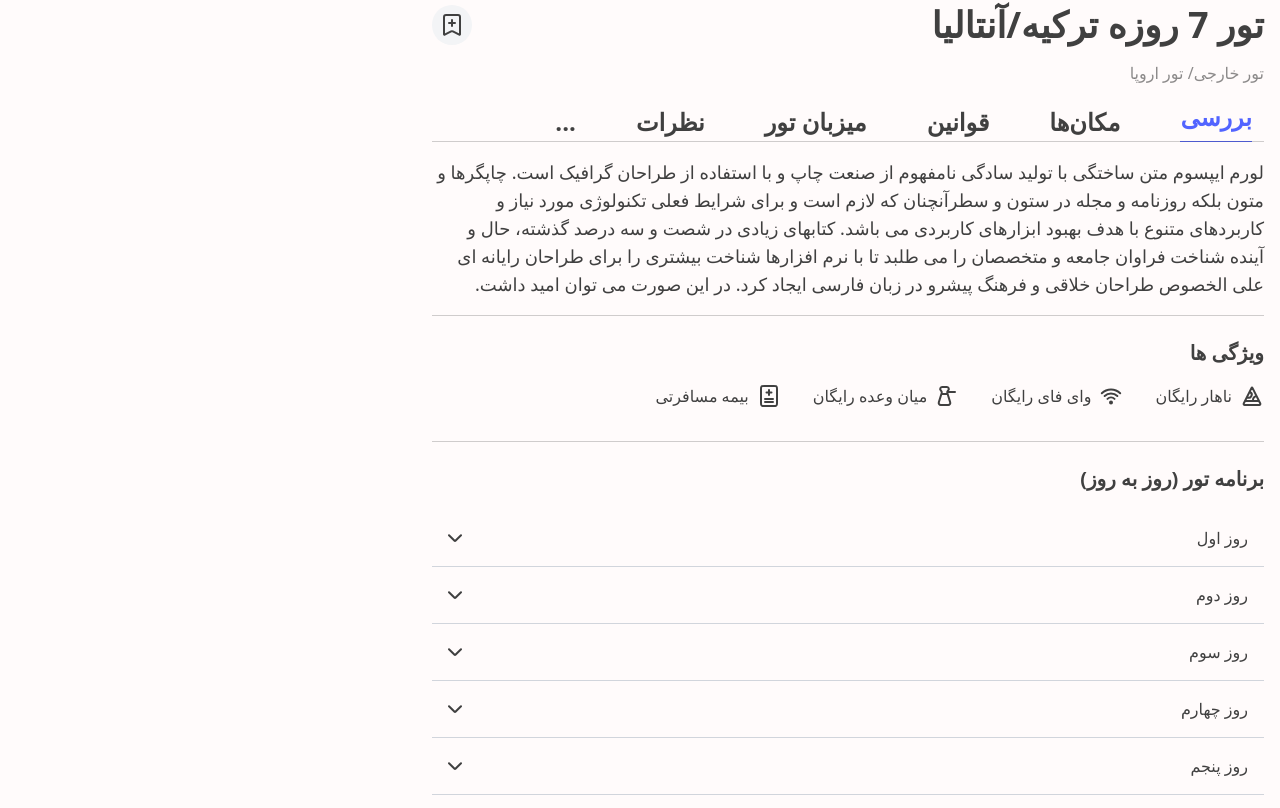
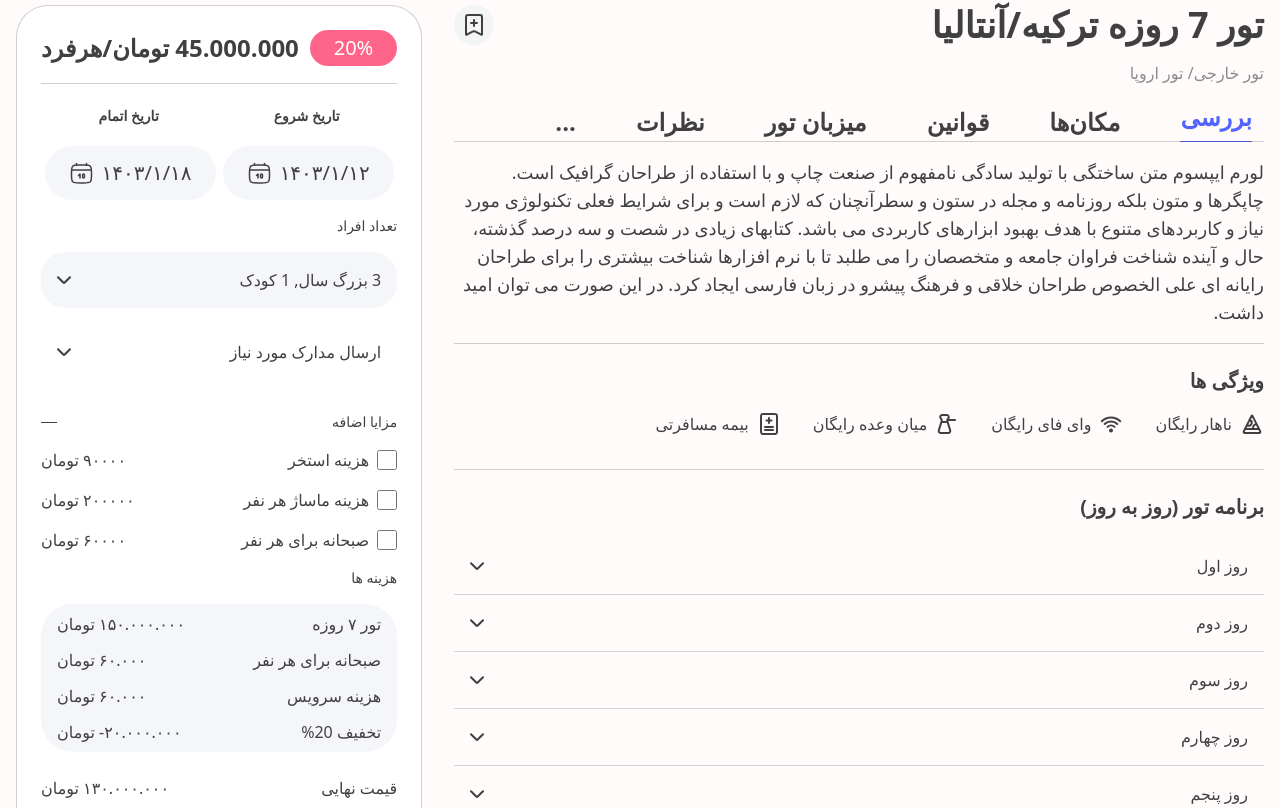
Before and after one commit to AliRezaAzdast/travel-agency, a React (Vite) app: page /detail in a window 1280 px wide. Shown: the part 792-1600 px from the top of the page. Built offline with nearby package versions, Linux system fonts and the light colour scheme.

Commit message:
finished a most of the detail page pant css will add a fuctinality and little ajustment to ui after wrting back end if i do ?

```diff
--- a/components/AccordionItem.jsx
+++ b/components/AccordionItem.jsx
@@ -1,13 +1,13 @@
 import { useState } from "react";
 
-export default function AccordionItem({ title, content }) {
+export default function AccordionItem({ title, content, className }) {
   const [isOpen, setIsOpen] = useState(false);
 
   return (
-    <div className="border-b border-gray-300">
+    <div className={`border-b border-gray-300 ${className}`}>
       <button
         onClick={() => setIsOpen(!isOpen)}
-        className="w-full flex justify-between items-center p-4 text-left hover:bg-gray-100"
+        className="w-full flex justify-between items-center p-4 text-left rounded-t-3xl hover:bg-gray-100"
       >
         <span className="font-medium">{title}</span>
         <svg
@@ -27,7 +27,7 @@ export default function AccordionItem({ title, content }) {
         </svg>
       </button>
       {isOpen && (
-        <div className="p-4 text-sm text-gray-600 bg-gray-50">{content}</div>
+        <div className="p-4 text-sm text-gray-600 bg-gray-50 rounded-b-3xl">{content}</div>
       )}
     </div>
   );
--- a/pages/Detail.jsx
+++ b/pages/Detail.jsx
@@ -48,7 +48,7 @@ function Detail() {
               viewBox="0 0 24 24"
               stroke-width="1.5"
               stroke="currentColor"
-              class="size-6"
+              className="size-6"
             >
               <path
                 stroke-linecap="round"
@@ -62,7 +62,7 @@ function Detail() {
               viewBox="0 0 24 24"
               stroke-width="1.5"
               stroke="currentColor"
-              class="size-6"
+              className="size-6"
             >
               <path
                 stroke-linecap="round"
@@ -80,7 +80,7 @@ function Detail() {
         </div>
       </div>
       {/* right and left content */}
-      <div className="flex justify-between mt-5">
+      <div className="flex justify-between mt-5 gap-x-8">
         {/* right content */}
         <div className="flex-2/3">
           {/* header part start */}
@@ -230,7 +230,223 @@ function Detail() {
           </div>
         </div>
         {/* left content */}
-        <div className="flex-1/3"></div>
+        <div className="flex-1/3 border border-[#40404040] rounded-4xl bg-white p-6">
+          {/* header with off and price */}
+          <div className="flex items-center justify-between">
+            <span className="bg-[#FF6588] text-white text-xl rounded-3xl px-6 py-1">
+              20%
+            </span>
+            <p className="font-semibold text-2xl">45.000.000 تومان/هرفرد</p>
+          </div>
+
+          <span className="inline-block w-full h-0.25 bg-[#40404040]"></span>
+          {/* start adn finish time */}
+          <div className="flex flex-col items-center gap-y-5 mt-4">
+            <div className="flex items-center justify-around w-full font-bold text-sm">
+              <p>تاریخ شروع</p>
+              <p>تاریخ اتمام </p>
+            </div>
+            <div className="flex items-center justify-around w-full text-[20px]">
+              <span className="flex items-center gap-x-2 bg-[#F5F6FA] px-6 py-3 rounded-full">
+                <p>۱۴۰۳/۱/۱۲</p>
+                <svg
+                  width="25"
+                  height="24"
+                  viewBox="0 0 25 24"
+                  fill="none"
+                  xmlns="http://www.w3.org/2000/svg"
+                >
+                  <path
+                    d="M2.5 12C2.5 8.22876 2.5 6.34315 3.67157 5.17157C4.84315 4 6.72876 4 10.5 4H14.5C18.2712 4 20.1569 4 21.3284 5.17157C22.5 6.34315 22.5 8.22876 22.5 12V14C22.5 17.7712 22.5 19.6569 21.3284 20.8284C20.1569 22 18.2712 22 14.5 22H10.5C6.72876 22 4.84315 22 3.67157 20.8284C2.5 19.6569 2.5 17.7712 2.5 14V12Z"
+                    stroke="#404040"
+                    stroke-width="1.5"
+                  />
+                  <path
+                    d="M7.5 4V2.5"
+                    stroke="#404040"
+                    stroke-width="1.5"
+                    stroke-linecap="round"
+                  />
+                  <path
+                    d="M17.5 4V2.5"
+                    stroke="#404040"
+                    stroke-width="1.5"
+                    stroke-linecap="round"
+                  />
+                  <path
+                    d="M9.5 14.5L11 13V17"
+                    stroke="#404040"
+                    stroke-width="1.5"
+                    stroke-linecap="round"
+                    stroke-linejoin="round"
+                  />
+                  <path
+                    d="M13.5 16V14C13.5 13.4477 13.9477 13 14.5 13C15.0523 13 15.5 13.4477 15.5 14V16C15.5 16.5523 15.0523 17 14.5 17C13.9477 17 13.5 16.5523 13.5 16Z"
+                    stroke="#404040"
+                    stroke-width="1.5"
+                    stroke-linecap="round"
+                  />
+                  <path
+                    d="M3 9H22"
+                    stroke="#404040"
+                    stroke-width="1.5"
+                    stroke-linecap="round"
+                  />
+                </svg>
+              </span>
+
+              <span className="flex items-center gap-x-2 bg-[#F5F6FA] px-6 py-3 rounded-full">
+                <p>۱۴۰۳/۱/۱۸</p>
+                <svg
+                  width="25"
+                  height="24"
+                  viewBox="0 0 25 24"
+                  fill="none"
+                  xmlns="http://www.w3.org/2000/svg"
+                >
+                  <path
+                    d="M2.5 12C2.5 8.22876 2.5 6.34315 3.67157 5.17157C4.84315 4 6.72876 4 10.5 4H14.5C18.2712 4 20.1569 4 21.3284 5.17157C22.5 6.34315 22.5 8.22876 22.5 12V14C22.5 17.7712 22.5 19.6569 21.3284 20.8284C20.1569 22 18.2712 22 14.5 22H10.5C6.72876 22 4.84315 22 3.67157 20.8284C2.5 19.6569 2.5 17.7712 2.5 14V12Z"
+                    stroke="#404040"
+                    stroke-width="1.5"
+                  />
+                  <path
+                    d="M7.5 4V2.5"
+                    stroke="#404040"
+                    stroke-width="1.5"
+                    stroke-linecap="round"
+                  />
+                  <path
+                    d="M17.5 4V2.5"
+                    stroke="#404040"
+                    stroke-width="1.5"
+                    stroke-linecap="round"
+                  />
+                  <path
+                    d="M9.5 14.5L11 13V17"
+                    stroke="#404040"
+                    stroke-width="1.5"
+                    stroke-linecap="round"
+                    stroke-linejoin="round"
+                  />
+                  <path
+                    d="M13.5 16V14C13.5 13.4477 13.9477 13 14.5 13C15.0523 13 15.5 13.4477 15.5 14V16C15.5 16.5523 15.0523 17 14.5 17C13.9477 17 13.5 16.5523 13.5 16Z"
+                    stroke="#404040"
+                    stroke-width="1.5"
+                    stroke-linecap="round"
+                  />
+                  <path
+                    d="M3 9H22"
+                    stroke="#404040"
+                    stroke-width="1.5"
+                    stroke-linecap="round"
+                  />
+                </svg>
+              </span>
+            </div>
+          </div>
+
+          <p className="my-4 font-medium text-sm">تعداد افراد</p>
+          <AccordionItem
+            title={"3 بزرگ سال, 1 کودک"}
+            content={
+              " افزارها شناخت بیشتری را برای طراحان رایانه ای علی الخصوص طراحان خلاقی و فرهنگ پیشرو در زبان فارسی ایجاد کرد. در این صورت می توان "
+            }
+            className={"!border-0 bg-[#F5F6FA] rounded-3xl"}
+          />
+
+          <AccordionItem
+            title={"ارسال مدارک مورد نیاز"}
+            content={
+              " افزارها شناخت بیشتری را برای طراحان رایانه ای علی الخصوص طراحان خلاقی و فرهنگ پیشرو در زبان فارسی ایجاد کرد. در این صورت می توان "
+            }
+            className={"!border-0 my-4"}
+          />
+
+          <span className="flex items-center justify-between">
+            <p className="my-4 font-medium text-sm">مزایا اضافه</p>
+            <svg
+              width="16"
+              height="1"
+              viewBox="0 0 16 1"
+              fill="none"
+              xmlns="http://www.w3.org/2000/svg"
+            >
+              <line
+                x1="16"
+                y1="0.5"
+                x2="-4.37114e-08"
+                y2="0.499999"
+                stroke="#404040"
+              />
+            </svg>
+          </span>
+          {/* checkbox boxs */}
+          <div className="space-y-4">
+            <div className="flex items-center justify-between">
+              <label className="flex items-center space-x-2">
+                <input
+                  type="checkbox"
+                  className="form-checkbox h-5 w-5 text-blue-600"
+                />
+                <span className="font-medium text-dark-40">هزینه استخر</span>
+              </label>
+              <p className="font-medium text-dark-40">۹۰۰۰۰ تومان</p>
+            </div>
+            <div className="flex items-center justify-between">
+              <label className="flex items-center space-x-2">
+                <input
+                  type="checkbox"
+                  className="form-checkbox h-5 w-5 text-blue-600"
+                />
+                <span className="font-medium text-dark-40">
+                  هزینه ماساژ هر نفر
+                </span>
+              </label>
+              <p className="font-medium text-dark-40">۲۰۰۰۰۰ تومان</p>
+            </div>
+            <div className="flex items-center justify-between">
+              <label className="flex items-center space-x-2">
+                <input
+                  type="checkbox"
+                  className="form-checkbox h-5 w-5 text-blue-600"
+                />
+                <span className="font-medium text-dark-40">
+                  صبحانه برای هر نفر
+                </span>
+              </label>
+              <p className="font-medium text-dark-40">۶۰۰۰۰ تومان</p>
+            </div>
+          </div>
+          <p className="my-4 font-medium text-sm">هزینه ها</p>
+          {/* price card */}
+          <div className="bg-[#F5F6FA] rounded-4xl py-2 px-4 flex flex-col gap-y-3">
+            <div className="flex justify-between items-center">
+              <p>تور ۷ روزه </p>
+              <p className="font-medium">۱۵۰.۰۰۰.۰۰۰ تومان</p>
+            </div>
+            <div className="flex justify-between items-center">
+              <p>صبحانه برای هر نفر</p>
+              <p className="font-medium">۶۰.۰۰۰ تومان</p>
+            </div>
+            <div className="flex justify-between items-center">
+              <p>هزینه سرویس</p>
+              <p className="font-medium">۶۰.۰۰۰ تومان</p>
+            </div>
+            <div className="flex justify-between items-center">
+              <p>تخفیف 20%</p>
+              <p className="font-medium">۲۰.۰۰۰.۰۰۰- تومان</p>
+            </div>
+          </div>
+
+          <div className="flex justify-between items-center my-6">
+            <p>قیمت نهایی</p>
+            <p className="font-medium">۱۳۰.۰۰۰.۰۰۰ تومان</p>
+          </div>
+
+          <button className="bg-primary w-full cursor-pointer text-white text-2xl py-3 rounded-4xl">
+          رزرو کنید
+          </button>
+        </div>
       </div>
     </div>
   );
```
